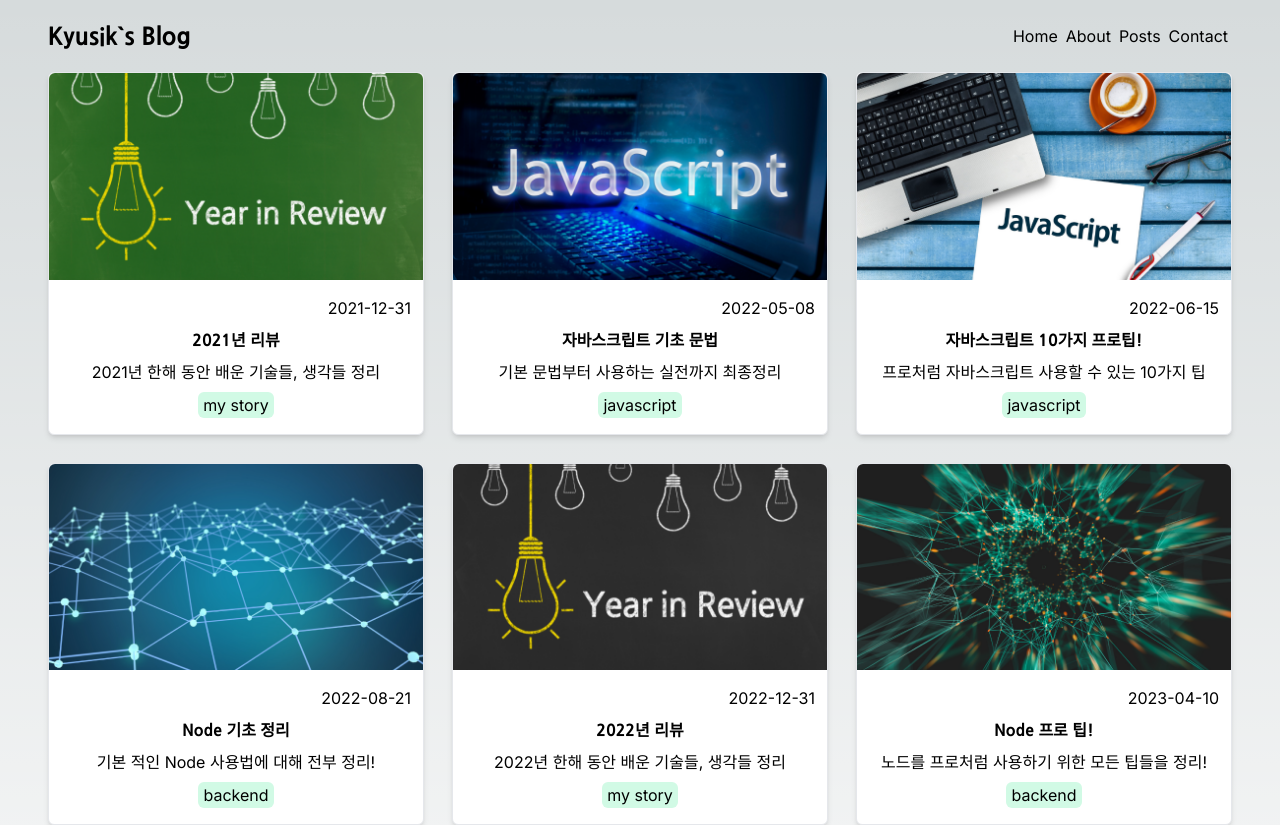
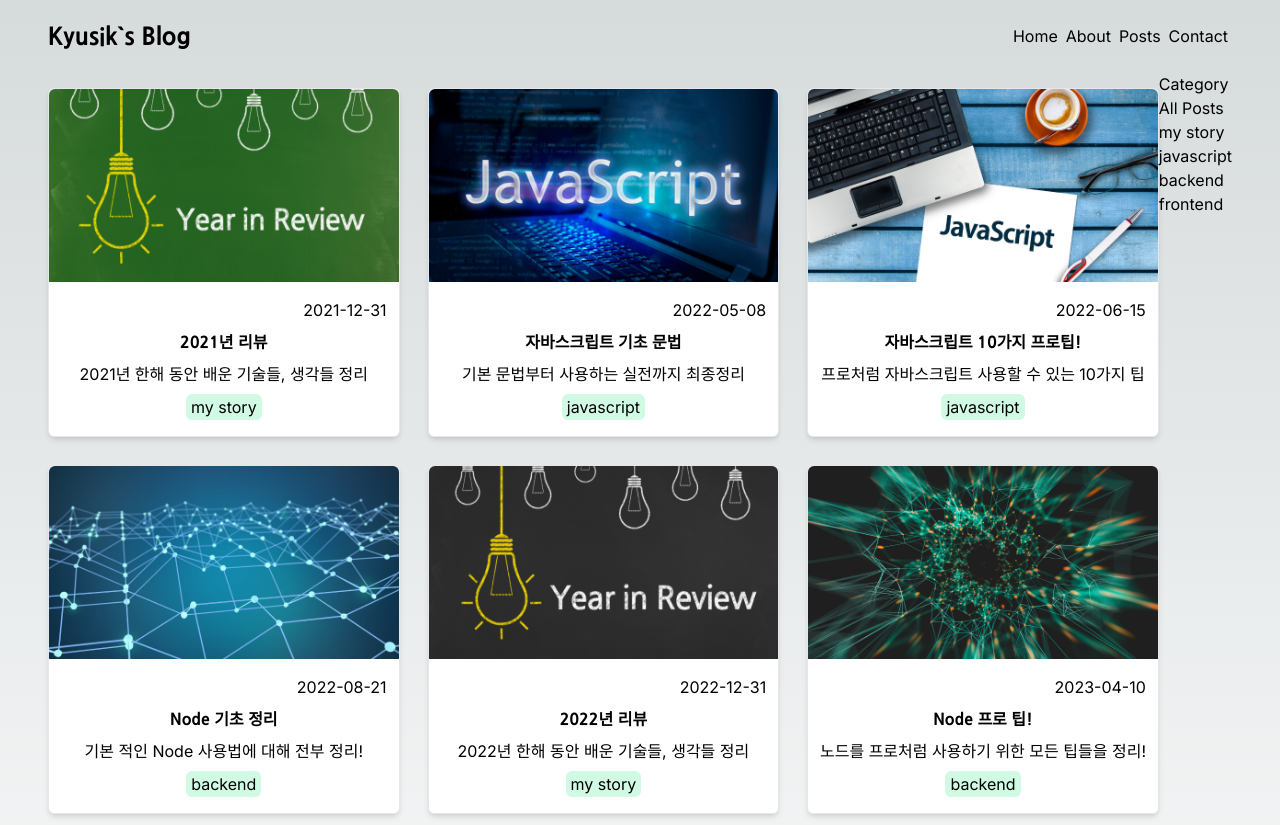
Before and after one commit to starplanter93/next.js_myblog, a Next.js app: page /posts in a window 1280 px wide. Shown: the top 825 px of the page. Built offline with nearby package versions, Linux system fonts and the light colour scheme.

Commit message:
:sparkles: Postaside 구조 설정

```diff
--- a/src/app/posts/page.tsx
+++ b/src/app/posts/page.tsx
@@ -1,10 +1,12 @@
+import Postaside from '@/components/posts/Postaside';
 import Postbody from '@/components/posts/Postbody';
 import React from 'react';
 
 function posts() {
   return (
-    <div>
+    <div className='flex'>
       <Postbody />
+      <Postaside />
     </div>
   );
 }
--- /dev/null
+++ b/src/components/posts/Postaside.tsx
@@ -0,0 +1,22 @@
+'use client';
+import React from 'react';
+import posts from '../../../data/posts.json';
+
+function Postaside() {
+  const categories = posts.map((post) => post.category);
+  const set = new Set(categories);
+  const uniqueCategories = [...set];
+  return (
+    <aside>
+      <div>Category</div>
+      <ul>
+        <li>All Posts</li>
+        {uniqueCategories.map((category, index) => (
+          <li key={index}>{category}</li>
+        ))}
+      </ul>
+    </aside>
+  );
+}
+
+export default Postaside;
--- a/tsconfig.json
+++ b/tsconfig.json
@@ -1,6 +1,7 @@
 {
   "compilerOptions": {
     "target": "es5",
+    "downlevelIteration": true,
     "lib": ["dom", "dom.iterable", "esnext"],
     "allowJs": true,
     "skipLibCheck": true,
```
